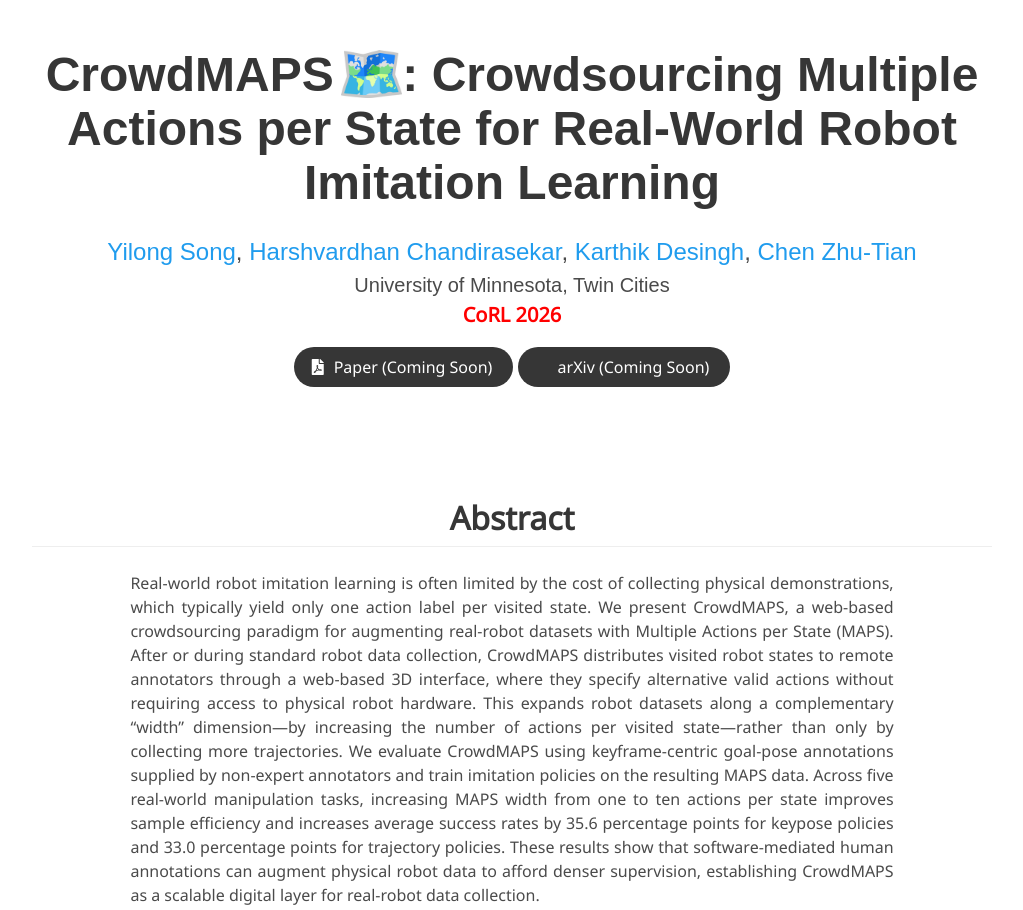
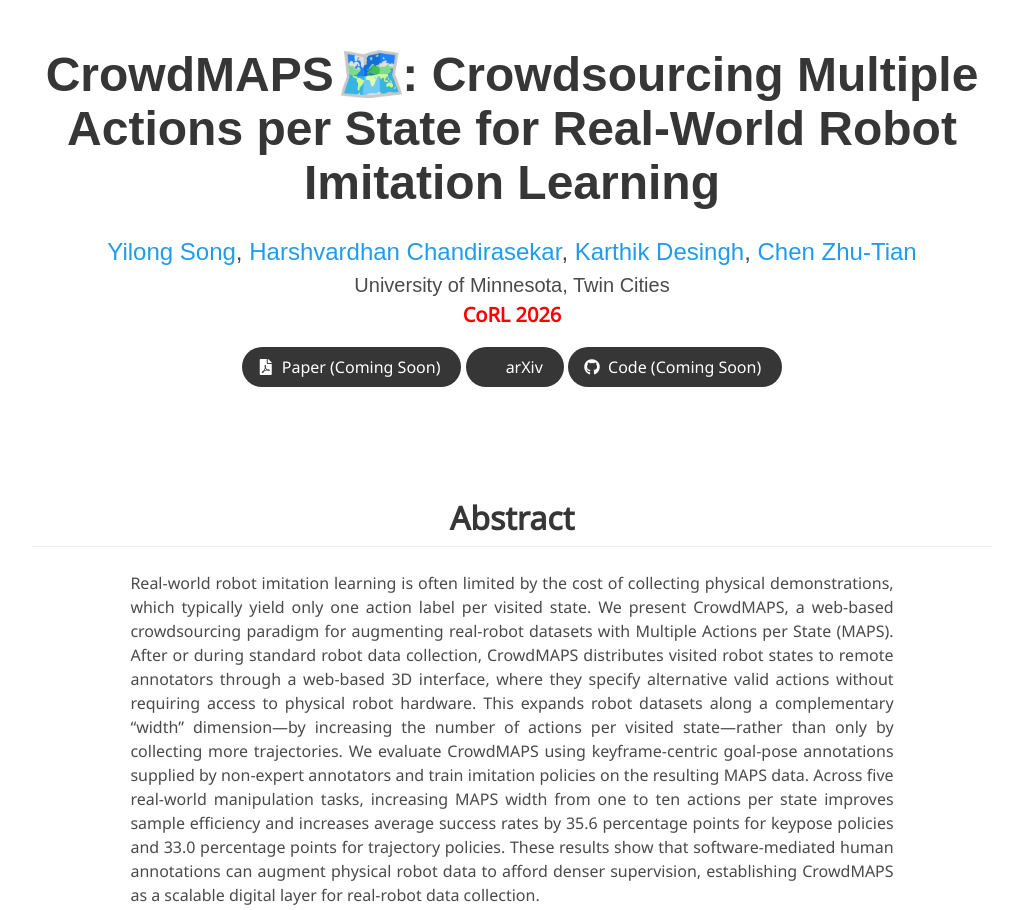
Before and after one commit to yilongsong/CrowdMAPS, a plain HTML site: page index.html in a window 1280 px wide. Shown: the top 910 px of the page, without its empty margins (128-1151 px from the left). Drawn offline with nearby package versions, Linux system fonts and the light colour scheme; some icons are missing; a web font is replaced by a local one.

Commit message:
Link arXiv paper and add Code (Coming Soon) button
Co-Authored-By: Claude Opus 5.5 <noreply@anthropic.com>

```diff
--- a/index.html
+++ b/index.html
@@ -70,13 +70,24 @@
                   </a>
                 </span>
 
-                <!-- arXiv link (add href when available) -->
+                <!-- arXiv link -->
+                <span class="link-block">
+                  <a href="https://arxiv.org/abs/2611.15078" target="_blank" rel="noopener"
+                     class="external-link button is-normal is-rounded is-dark">
+                    <span class="icon">
+                      <i class="ai ai-arxiv"></i>
+                    </span>
+                    <span>arXiv</span>
+                  </a>
+                </span>
+
+                <!-- Code link (add href when available) -->
                 <span class="link-block">
                   <a class="external-link button is-normal is-rounded is-dark is-coming-soon" title="Coming soon">
                     <span class="icon">
-                      <i class="ai ai-arxiv"></i>
+                      <i class="fab fa-github"></i>
                     </span>
-                    <span>arXiv (Coming Soon)</span>
+                    <span>Code (Coming Soon)</span>
                   </a>
                 </span>
               </div>
```
